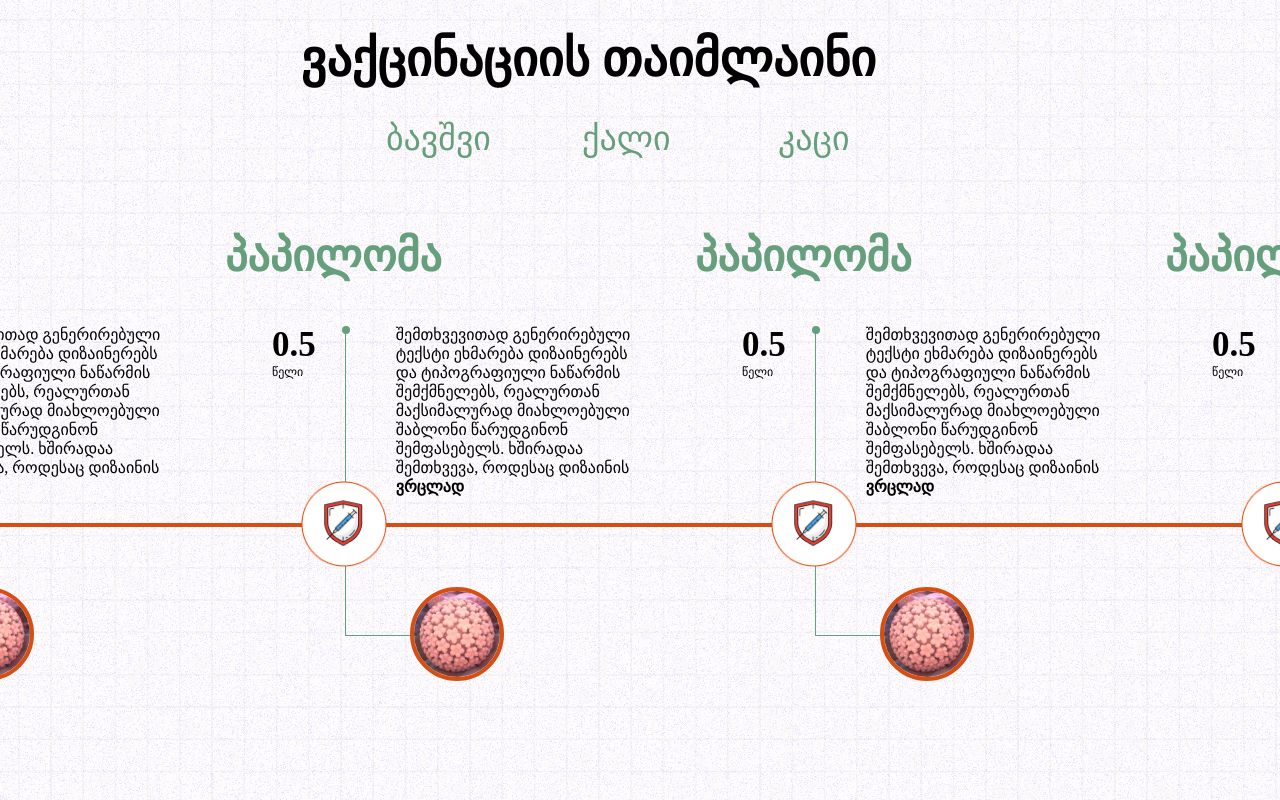
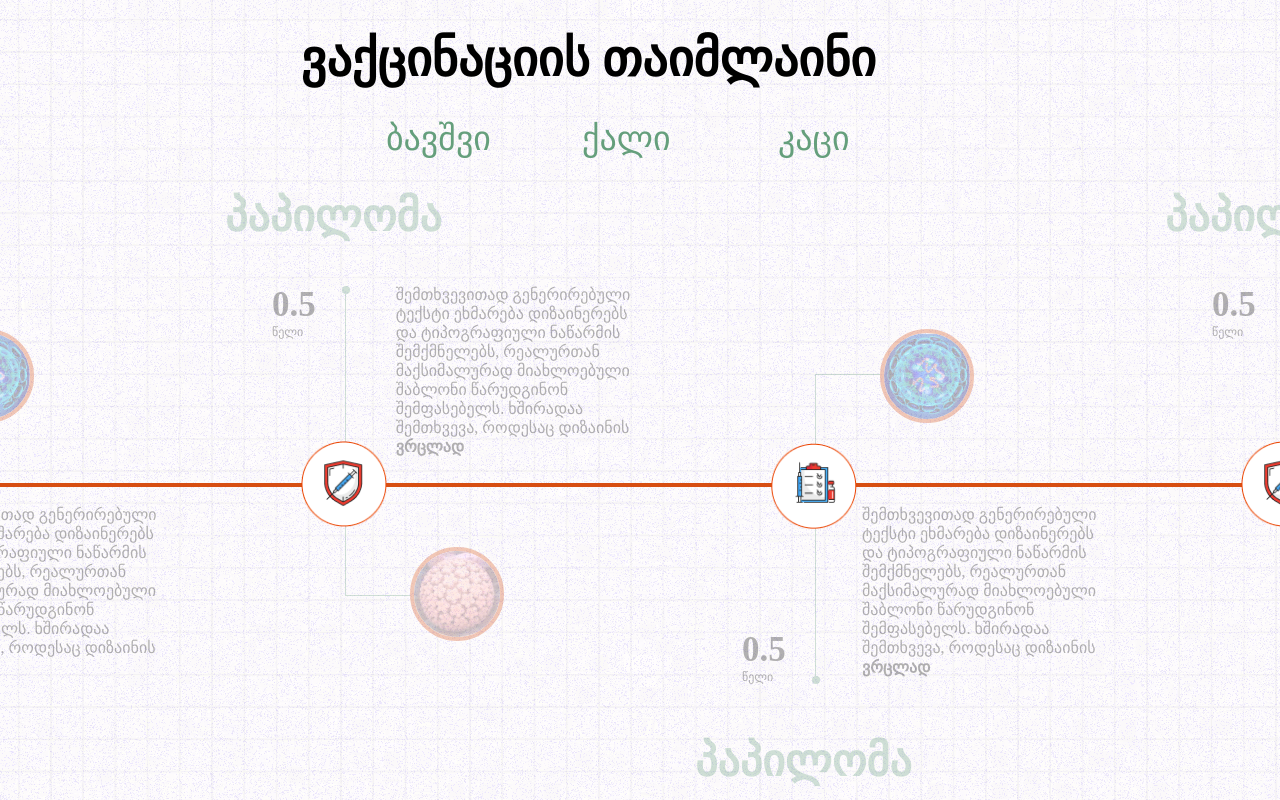
Before and after one commit to Giorgi014/10x, a plain HTML site: page 10x-vaccination-project/index.html in a window 1280 px wide. Drawn offline with Linux system fonts and the light colour scheme.

Commit message:
time-line hover

```diff
--- a/10x-vaccination-project/index.html
+++ b/10x-vaccination-project/index.html
@@ -53,7 +53,7 @@
 
        <section class="timeline-content">
         <section class="timeline">
-          <img src="./img/Group 48095443.png" alt="">
+          <img src="./img/Group 48095444.png" alt="">
           <div class="timeline-info-content">
             <div class="border">
               <div class="dot"></div>
@@ -74,7 +74,7 @@
               </p>
             </span>
             <div class="img">
-              <img src="./img/Rectangle (1).png" alt="">
+              <img src="./img/Rectangle.png" alt="">
             </div>
           </div>
         </section>
@@ -109,7 +109,7 @@
        </section>
        <section class="timeline-content">
         <section class="timeline">
-          <img src="./img/Group 48095443.png" alt="">
+          <img src="./img/Group 48095444.png" alt="">
           <div class="timeline-info-content">
             <div class="border">
               <div class="dot"></div>
@@ -130,7 +130,7 @@
               </p>
             </span>
             <div class="img">
-              <img src="./img/Rectangle (1).png" alt="">
+              <img src="./img/Rectangle.png" alt="">
             </div>
           </div>
         </section>
@@ -165,7 +165,7 @@
        </section>
        <section class="timeline-content">
         <section class="timeline">
-          <img src="./img/Group 48095443.png" alt="">
+          <img src="./img/Group 48095444.png" alt="">
           <div class="timeline-info-content">
             <div class="border">
               <div class="dot"></div>
@@ -186,7 +186,7 @@
               </p>
             </span>
             <div class="img">
-              <img src="./img/Rectangle (1).png" alt="">
+              <img src="./img/Rectangle.png" alt="">
             </div>
           </div>
         </section>
@@ -221,7 +221,7 @@
        </section>
        <section class="timeline-content">
         <section class="timeline">
-          <img src="./img/Group 48095443.png" alt="">
+          <img src="./img/Group 48095444.png" alt="">
           <div class="timeline-info-content">
             <div class="border">
               <div class="dot"></div>
@@ -242,7 +242,7 @@
               </p>
             </span>
             <div class="img">
-              <img src="./img/Rectangle (1).png" alt="">
+              <img src="./img/Rectangle.png" alt="">
             </div>
           </div>
         </section>
@@ -277,7 +277,7 @@
        </section>
        <section class="timeline-content">
         <section class="timeline">
-          <img src="./img/Group 48095443.png" alt="">
+          <img src="./img/Group 48095444.png" alt="">
           <div class="timeline-info-content">
             <div class="border">
               <div class="dot"></div>
@@ -298,7 +298,7 @@
               </p>
             </span>
             <div class="img">
-              <img src="./img/Rectangle (1).png" alt="">
+              <img src="./img/Rectangle.png" alt="">
             </div>
           </div>
         </section>
--- a/10x-vaccination-project/style.css
+++ b/10x-vaccination-project/style.css
@@ -59,7 +59,7 @@
     width: auto;
     height: 4px;
     background-color: rgba(215, 78, 18, 1);
-    margin-top: 250px;
+    margin-top: 170px;
     padding-right: 100px;
 }
 
@@ -72,7 +72,9 @@
     height: 583px;
     margin-left: -20px;
 }
-
+.timeline-content:nth-child(even){
+    transform:rotate(180deg) scaleX(-1);
+}
 .main-container .timeline-line .timeline {
     position: relative;
     display: flex;
@@ -80,18 +82,26 @@
     align-items: center;
     z-index: 1;
 }
+
 .main-container .timeline-line .timeline img {
     position: absolute;
     width: 86px;
     height: 86px;
     top: -44px;
     left: -44px;
+    z-index: 1;
+}
+.main-container .timeline-line .timeline-content:nth-child(even) .timeline img {
+    transform: rotate(-180deg);
 }
 
 .main-container .timeline-line .timeline .timeline-info-content {
     position: absolute;
+    opacity: 0.3;
 }
-
+.main-container .timeline-line .timeline .timeline-info-content:hover{
+    opacity: 1;
+}
 .main-container .timeline-line .timeline .timeline-info-content .border {
     position: absolute;
     top: -195px;
@@ -122,6 +132,9 @@
     font-size: 44px;
     color: #659F7C;
 }
+.main-container .timeline-line .timeline-content:nth-child(even) .timeline .timeline-info-content h2 {
+    transform: rotate(-180deg) scaleX(-1);
+}
 
 .main-container .timeline-line .timeline .timeline-info-content span {
     position: absolute;
@@ -144,7 +157,10 @@
     font-size: 12px;
     color: #000000;
 }
-
+.main-container .timeline-line .timeline-content:nth-child(even) .timeline .timeline-info-content .age {
+    position: absolute;
+    transform: rotate(-180deg) scaleX(-1);
+}
 .main-container .timeline-line .timeline .timeline-info-content .info {
     width: 250px;
     height: 165px;
@@ -152,6 +168,12 @@
     color: #000000;
 }
 
+.main-container .timeline-line .timeline-content:nth-child(even) .timeline .timeline-info-content .info {
+    position: absolute;
+    transform: rotate(-180deg) scaleX(-1);
+    top: 15px;
+    right: 0;
+}
 .main-container .timeline-line .timeline .timeline-info-content .info a {
     font-size: 16px;
     color: #000000;
@@ -165,3 +187,6 @@
     border-radius: 50%;
     border: 4px solid #D74E12;
 }
+.main-container .timeline-line .timeline-content:nth-child(even) .timeline .timeline-info-content .img img {
+    transform: rotate(90deg);
+}
```
